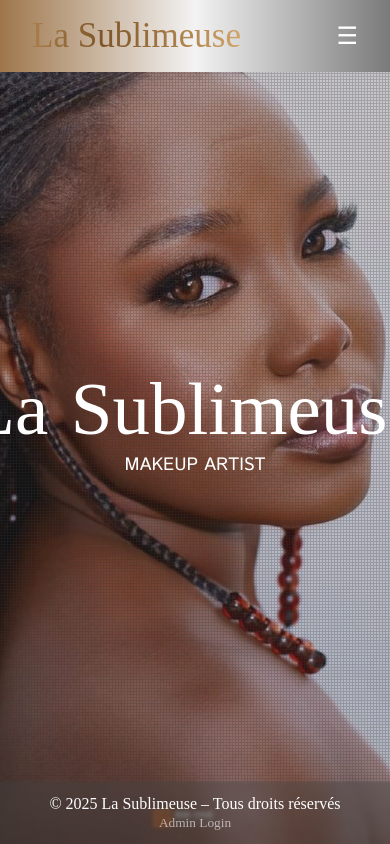
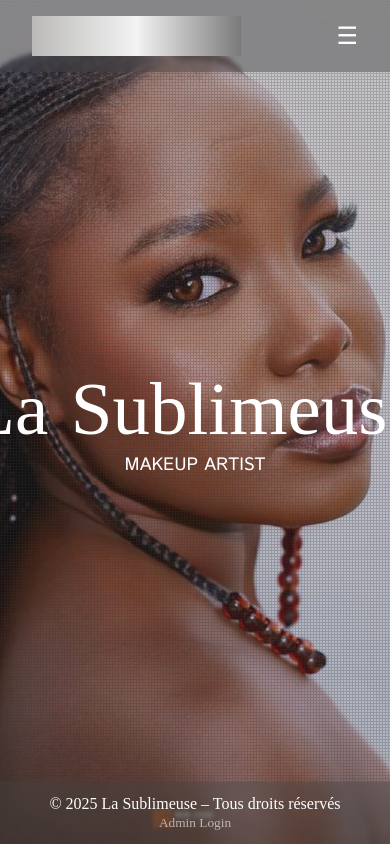
Before and after one commit to Cornelliah/laSublimeuse-frontend, a React (Vite) app in the folder front/: page / in a window 390 px wide. Built offline with nearby package versions, Linux system fonts and the light colour scheme; a web font is replaced by a local one.

Commit message:
scintillement

```diff
--- a/front/src/components/Navbar.module.css
+++ b/front/src/components/Navbar.module.css
@@ -150,8 +150,9 @@
   }
   .home{
      backdrop-filter: blur(2px);
-     background: linear-gradient(90deg, #9e764b, #f3f3f3, #7a7a7a);
-
+  }
+  .home .logo{
+         background: linear-gradient(90deg, #bbbab8, #f3f3f3, #7a7a7a);
 
   }
 }
```
